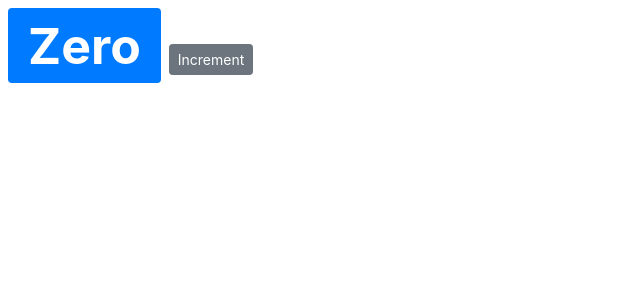
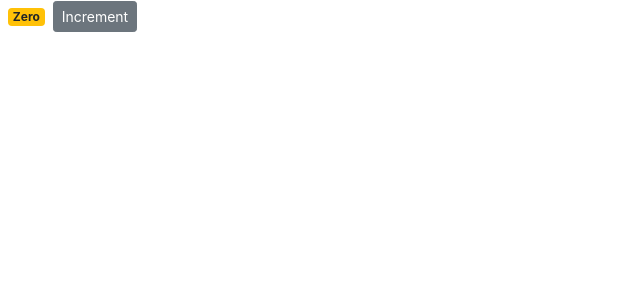
Before and after one commit to gzotta/counter-app, a React (Create React App) app: page / in a window 1280 px wide. Shown: the top 300 px of the page, without its empty margins (0-640 px from the left). Built offline with nearby package versions, Linux system fonts and the light colour scheme.

Commit message:
added the "getBadgeClasses" methods to render classes dyncamically depending on the  value of the "count" property.

```diff
--- a/src/components/counter.jsx
+++ b/src/components/counter.jsx
@@ -5,20 +5,19 @@ class Counter extends Component {
     count: 0,
   };
 
-  styles = {
-    fontSize: "50px",
-    fontWeight: "bold",
-  };
-
   render() {
     return (
       <React.Fragment>
-        <span style={this.styles} className="badge badge-primary m-2">
-          {this.formatCount()}
-        </span>
+        <span className={this.getBadgeClasses()}>{this.formatCount()}</span>
         <button className="btn btn-secondary btn-sm">Increment</button>
       </React.Fragment>
     );
+  }
+
+  getBadgeClasses() {
+    let classes = "badge m-2 badge-";
+    classes += this.state.count === 0 ? "warning" : "primary";
+    return classes;
   }
 
   formatCount() {
@@ -28,3 +27,10 @@ class Counter extends Component {
 }
 
 export default Counter;
+
+/*Notes:
+- React.Fragment is to group a list of children without adding extra nodes to the DOM.
+- Some bootstrap classes used in this code: "badge" is to style the label that displays the count. "badge-primary" is to make the badge blue. "badge-warning" is to make the badge yellow.
+  "m-2" is to set the margin. Class "btn" is a button and "btn-sm" is a small button.
+- getBadgeClasses() is to render the classes depending on the value of the "count" property, yellow if it's zero otherwise blue.
+*/
```
